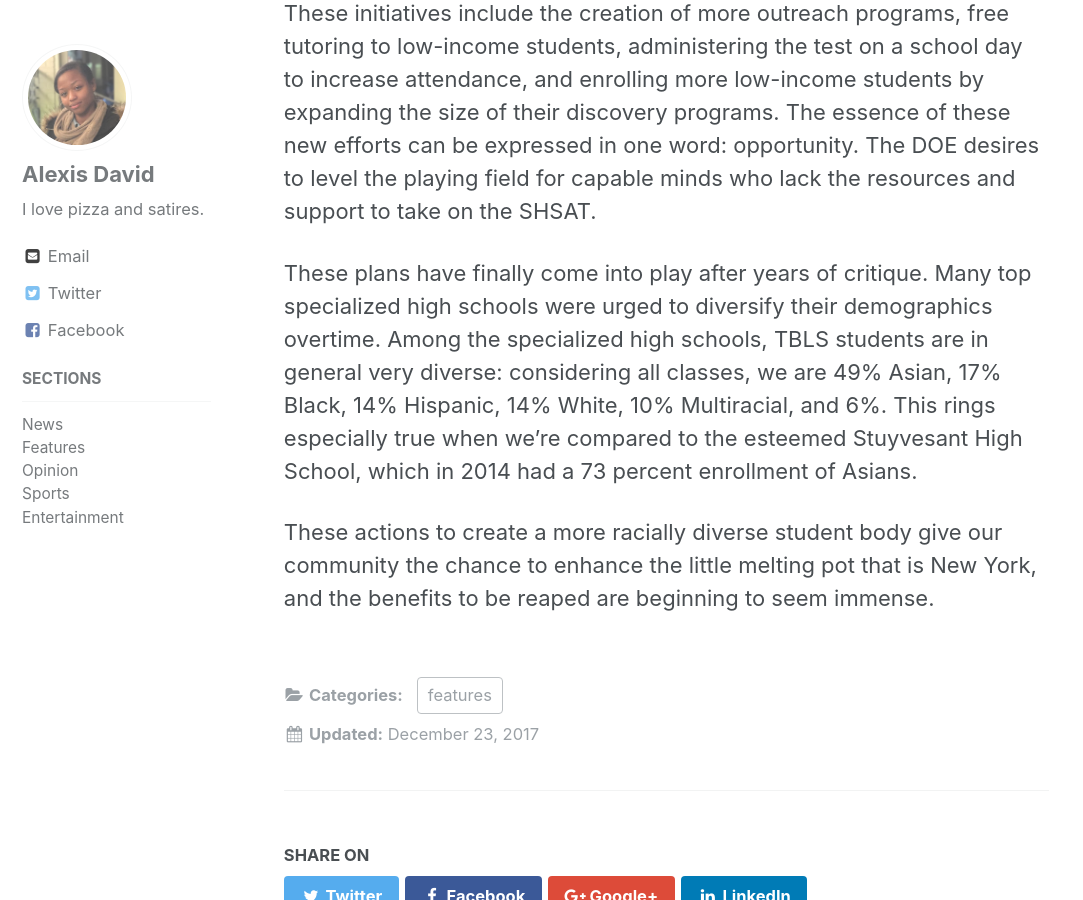
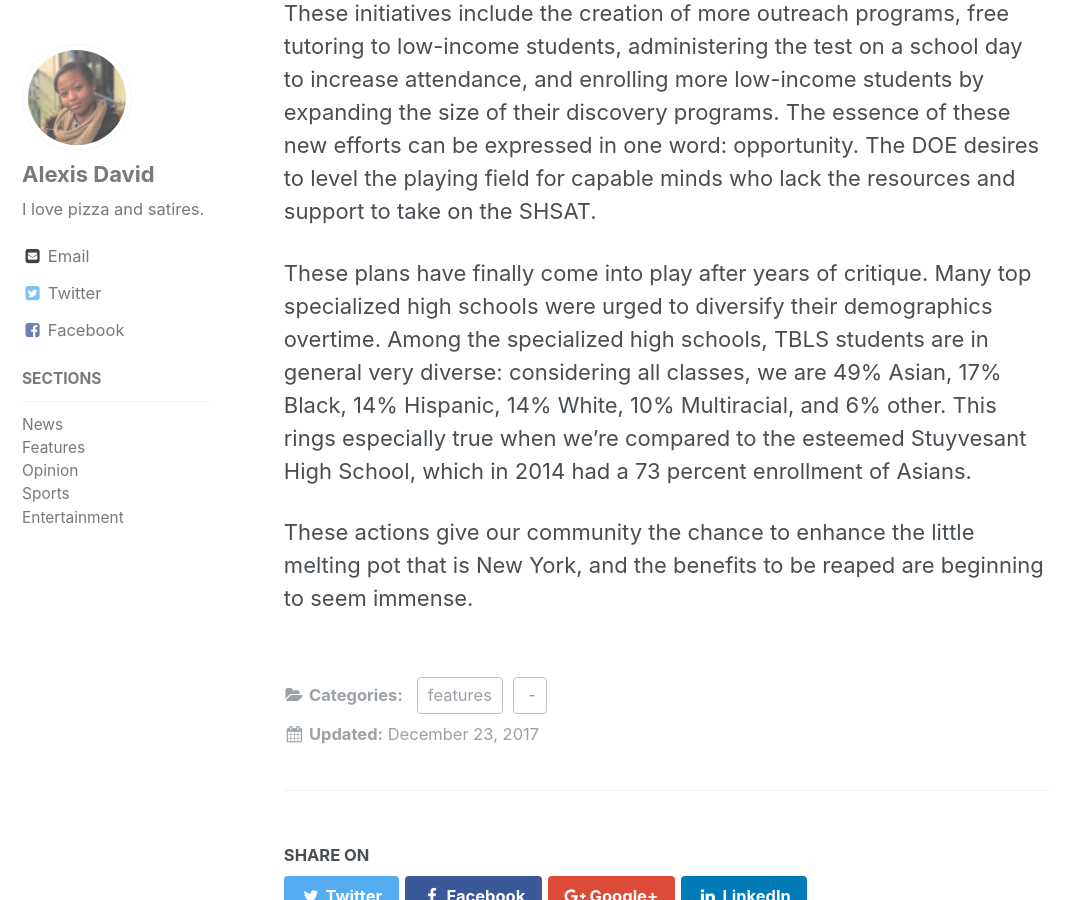
Before and after one commit to rvente/site, a Jekyll site: the page built from _posts/2017-12-23-SHSAT-Alexis-David.md, in a window 1280 px wide and 900 px high, scrolled down 724 px. Shown: the whole window, without its empty margins (0-1083 px from the left). Built offline with Jekyll 4.4.1, drawn with Linux system fonts in a browser that asks for light colours.

Commit message:
Update 2017-12-23-SHSAT-Alexis-David.md

```diff
--- a/_posts/2017-12-23-SHSAT-Alexis-David.md
+++ b/_posts/2017-12-23-SHSAT-Alexis-David.md
@@ -1,7 +1,7 @@
 ---
 title: "The SHSAT’s Admission Process shakes some things up"
 categories:
-  - features
+  - features
 author: Alexis David
 ---
 
@@ -11,6 +11,6 @@ According to the NYC Department of Education (DOE), as of the 2016- 2017 school
 
 These initiatives include the creation of more outreach programs, free tutoring to low-income students, administering the test on a school day to increase attendance, and enrolling more low-income students by expanding the size of their discovery programs. The essence of these new efforts can be expressed in one word: opportunity.  The DOE desires to level the playing field for capable minds who lack the resources and support to take on the SHSAT.
 
-These plans have finally come into play after years of critique. Many top specialized high schools were urged to diversify their demographics overtime.  Among the specialized high schools, TBLS students are in general very diverse: considering all classes, we are 49% Asian, 17% Black, 14% Hispanic, 14% White, 10% Multiracial, and 6%. This rings especially true when we're compared to the esteemed Stuyvesant High School, which in 2014 had a 73 percent enrollment of Asians.
+These plans have finally come into play after years of critique. Many top specialized high schools were urged to diversify their demographics overtime.  Among the specialized high schools, TBLS students are in general very diverse: considering all classes, we are 49% Asian, 17% Black, 14% Hispanic, 14% White, 10% Multiracial, and 6% other. This rings especially true when we're compared to the esteemed Stuyvesant High School, which in 2014 had a 73 percent enrollment of Asians.
 
-These actions to create a more racially diverse student body give our community the chance to enhance the little melting pot that is New York, and the benefits to be reaped are beginning to seem immense.
+These actions give our community the chance to enhance the little melting pot that is New York, and the benefits to be reaped are beginning to seem immense.
```
